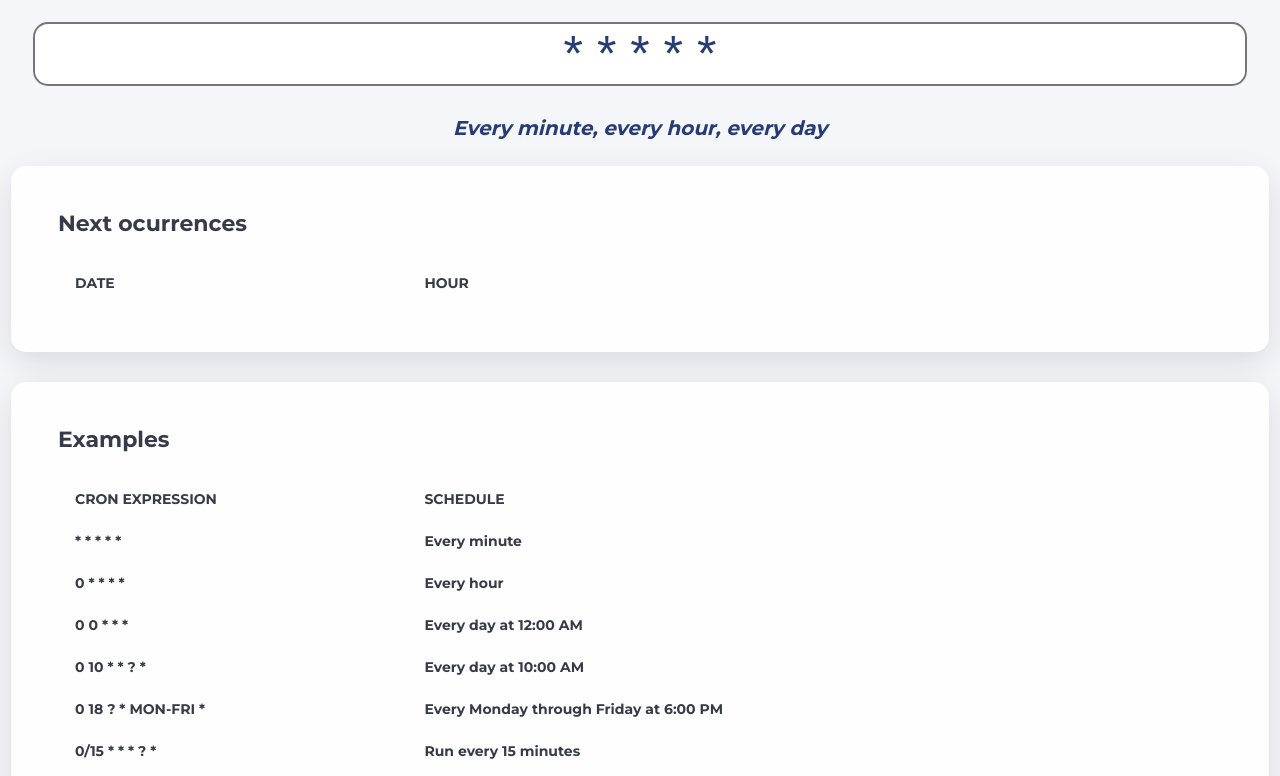
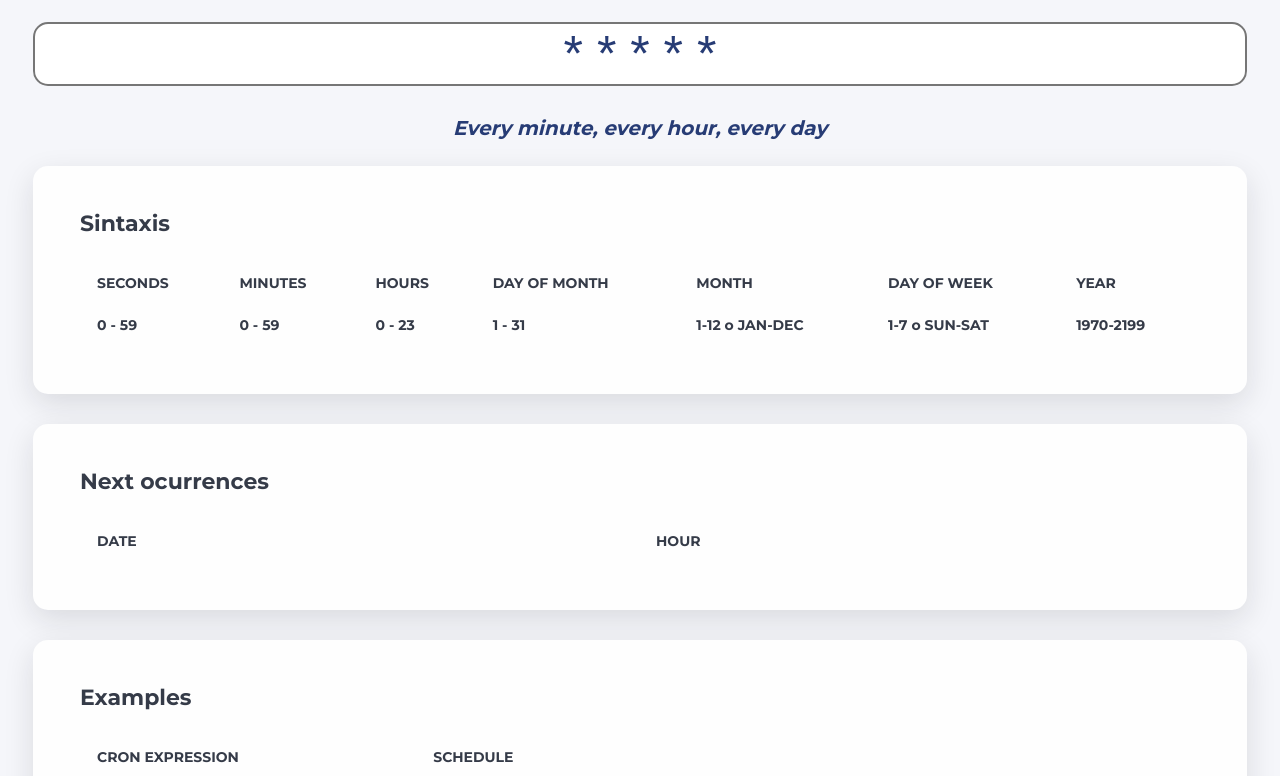
Before and after one commit to d3vcloud/cronmagic-app, a website built with Vite: page index.html in a window 1280 px wide. Shown: the part 176-952 px from the top of the page. Built offline with nearby package versions, Linux system fonts and the light colour scheme.

Commit message:
Responsive design

```diff
--- a/index.html
+++ b/index.html
@@ -46,52 +46,9 @@
             <span>Every minute, every hour, every day</span>
           </div>
         </div>
-        <!--Card executions-->
-        <div class="cards">
-          <div class="card-body">
-            <div class="card-item">
-              <div class="card-item-title">
-                <span>Next ocurrences</span>
-              </div>
-              <div class="card-item-body">
-                <table class="table table-executions">
-                  <thead>
-                    <tr>
-                      <th class="wd-30">Date</th>
-                      <th class="">Hour</th>
-                    </tr>
-                  </thead>
-                  <tbody></tbody>
-                </table>
-              </div>
-            </div>
-          </div>
-        </div>
-        <!--Card examples-->
-        <div class="cards">
-          <div class="card-body">
-            <div class="card-item">
-              <div class="card-item-title">
-                <span>Examples</span>
-              </div>
-              <div class="card-item-body">
-                <table class="table table-examples">
-                  <thead>
-                    <tr>
-                      <th class="wd-30">Cron expression</th>
-                      <th class="wd-70">Schedule</th>
-                    </tr>
-                  </thead>
-                  <tbody>
-
-                  </tbody>
-                </table>
-              </div>
-            </div>
-          </div>
-        </div>
+        <div class="ct-cards">
           <!--Card sintaxis-->
-        <div class="cards">
+          <div class="card card-sint">
             <div class="card-body">
               <div class="card-item">
                 <div class="card-item-title">
@@ -126,6 +83,51 @@
               </div>
             </div>
           </div>
+          <!--Card ocurrences-->
+          <div class="card">
+            <div class="card-body">
+              <div class="card-item">
+                <div class="card-item-title">
+                  <span>Next ocurrences</span>
+                </div>
+                <div class="card-item-body">
+                  <table class="table table-executions">
+                    <thead>
+                      <tr>
+                        <th class="wd-50">Date</th>
+                        <th class="">Hour</th>
+                      </tr>
+                    </thead>
+                    <tbody></tbody>
+                  </table>
+                </div>
+              </div>
+            </div>
+          </div>
+          <!--Card examples-->
+          <div class="card card-exam">
+            <div class="card-body">
+              <div class="card-item">
+                <div class="card-item-title">
+                  <span>Examples</span>
+                </div>
+                <div class="card-item-body">
+                  <table class="table table-examples">
+                    <thead>
+                      <tr>
+                        <th class="wd-40">Cron expression</th>
+                        <th class="wd-70">Schedule</th>
+                      </tr>
+                    </thead>
+                    <tbody>
+
+                    </tbody>
+                  </table>
+                </div>
+              </div>
+            </div>
+          </div>
+        </div>
       </section>
     </div>
     <noscript>You need to enables JavaScript to run this app.</noscript>
--- a/src/style.css
+++ b/src/style.css
@@ -11,17 +11,37 @@
   --yellow-bold: #e1b12c;
 }
 
+/* Utilies */
+.wd-30 {
+  width: 30%;
+}
+
+.wd-20 {
+  width: 20%;
+}
+
+.wd-50 {
+  width: 50%;
+}
+
+.wd-60 {
+  width: 60%;
+}
+
+.wd-70 {
+  width: 70%;
+}
+
 body {
+  background-color: var(--bg-light);
   font-family: 'Montserrat', helvetica, arial, sans-serif;
-  background-color: var(--bg-light);
+  height: 100vh;
 }
 
 #app {
-  align-items: center;
   display: flex;
   flex-direction: column;
   height: 100%;
-  justify-content: center;
   padding-left: 25px;
   padding-right: 25px;
   -webkit-box-pack: center;
@@ -44,19 +64,6 @@ body {
   margin-right: 30px;
 }
 
-/* .contribute-link {
-  text-decoration: none;
-  padding: 10px;
-  display: inline-block;
-  font-weight: 500;
-  font-size: 16px;
-  border-radius: 3px;
-  background-color: rgb(56, 43, 95);
-  color: white;
-  padding: 10px 20px;
-  cursor: pointer;
-} */
-
 .header {
   color: var(--blue);
   font-size: 25px;
@@ -73,7 +80,6 @@ body {
   align-items: center;
   margin-top: 20px;
   width: 100%;
-  /* max-width: 768px; */
 }
 
 .ct-converter {
@@ -150,12 +156,18 @@ body {
   font-size: 12px;
 }
 
-/*Cards*/
-.cards {
+
+/*Cards */
+
+.ct-cards {
+  width: 100%;
+}
+
+.card {
   background: #fefefe;
   border-radius: 15px;
   box-shadow: 0 10px 30px 0 rgb(24 28 33 / 12%);
-  width: inherit;
+  /* width: inherit; */
   position: relative;
   display: flex;
   flex-direction: column;
@@ -189,6 +201,7 @@ body {
   margin-top: 3rem;
 }
 
+/* Tables */
 .table {
   width: 100%;
 }
@@ -208,40 +221,11 @@ body {
   font-size: 14px;
 }
 
-.wd-30 {
-  width: 30%;
+@media screen and (max-width: 939px) {
+  .card-sint {
+    overflow: scroll;
+  }
+  .card-exam {
+    overflow: scroll;
+  }
 }
-
-.wd-20 {
-  width: 20%;
-}
-
-.wd-50 {
-  width: 50%;
-}
-
-.wd-70 {
-  width: 70%;
-}
-
-/*
-.list {
-  padding: 0;
-  margin: 0;
-}
-
-.list-item {
-  display: flex;
-  border-radius: 6px;
-  margin-bottom: 15px;
-}
-
-.list-item span{
-  font-size: 15px;
-  font-weight: 500;
-  color: #353b48;
-}
-
-.item-date {
-  margin-right: 20px;
-} */
--- a/src/styles/theme.css
+++ b/src/styles/theme.css
@@ -16,7 +16,7 @@ body.dark .cron-input {
   color: var(--yellow);
 }
 
-body.dark .cards {
+body.dark .card {
   background-color: var(--gray);
   /* box-shadow: 10px 10px 20px rgba(0,0,0,.20); */
 }
```
Lines whose indentation alone changed are shown as unchanged.
